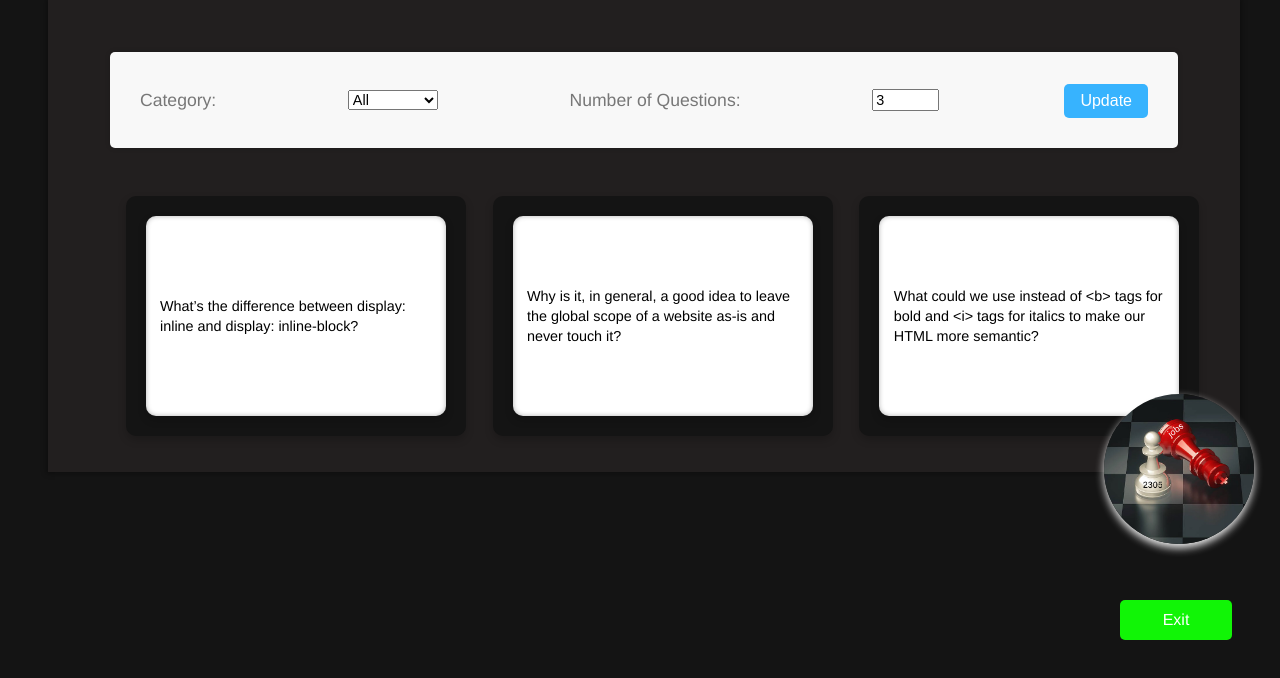
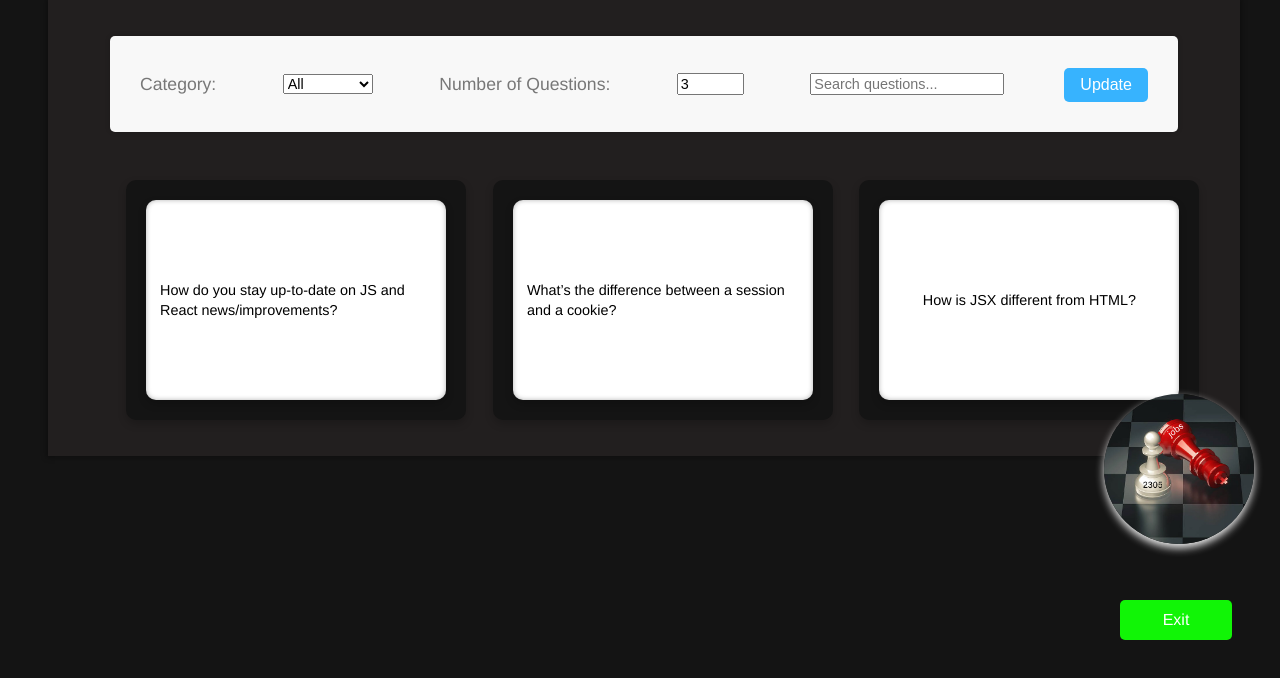
Before and after one commit to Sulton88Mehron90/interview-prep-questions, a React (Create React App) app: page /flashcards in a window 1280 px wide. Shown: the top 678 px of the page. Built offline with nearby package versions, Linux system fonts and the light colour scheme.

Commit message:
Add search to app

```diff
--- a/src/Components/FlashcardContainer/FlashcardContainer.js
+++ b/src/Components/FlashcardContainer/FlashcardContainer.js
@@ -1,3 +1,136 @@
+// import React, { useState, useEffect } from 'react';
+// import PropTypes from 'prop-types';
+// import Flashcard from '../Flashcard/Flashcard';
+// import { useNavigate, useLocation } from 'react-router-dom';
+// import { Link } from 'react-router-dom';
+// import BrainImage from '../../Images/chess2305job.jpeg';
+// import './FlashcardContainer.css';
+
+
+// function shuffleArray(array) {
+//   let currentIndex = array.length, randomIndex;
+
+//   while (currentIndex !== 0) {
+
+//     randomIndex = Math.floor(Math.random() * currentIndex);
+//     currentIndex--;
+
+//     [array[currentIndex], array[randomIndex]] = [
+//       array[randomIndex], array[currentIndex]];
+//   }
+
+//   return array;
+// }
+
+// export default function FlashcardContainer({ flashcards }) {
+//   const navigate = useNavigate();
+//   const location = useLocation();
+
+//   const [category, setCategory] = useState(location.state?.category || 'all');
+
+//   const [numberOfQuestions, setNumberOfQuestions] = useState(location.state?.numberOfQuestions || 3);
+//   const [filteredFlashcards, setFilteredFlashcards] = useState([]);
+//   const [flippedStates, setFlippedStates] = useState({});
+//   const [searchQuery, setSearchQuery] = useState('');
+
+//   const handleSearchChange = (e) => {
+//     setSearchQuery(e.target.value);
+//     updateFilteredFlashcards(category, numberOfQuestions, e.target.value);
+//   };
+
+//   useEffect(() => {
+//     let filtered = flashcards;
+
+//     if (category !== 'all') {
+//       filtered = flashcards.filter(card => card.category === category);
+//     } else {
+//       filtered = shuffleArray([...flashcards]);
+//     }
+
+//     setFilteredFlashcards(filtered.slice(0, numberOfQuestions));
+
+//     setFlippedStates({});
+
+//   }, [category, numberOfQuestions, flashcards]);
+
+//   const handleCategoryChange = (e) => {
+//     setCategory(e.target.value);
+//   };
+
+//   const handleNumberOfQuestionsChange = (e) => {
+//     const value = parseInt(e.target.value, 10);
+//     if (!isNaN(value) && value >= 1) {
+//       setNumberOfQuestions(value);
+//     } else if (e.target.value === "") {
+//       setNumberOfQuestions(1);
+//     }
+//   };
+
+//   const handleSubmit = (event) => {
+//     event.preventDefault();
+
+//     navigate('/flashcards', { state: { category, numberOfQuestions } });
+//   };
+
+//   const handleRefresh = () => {
+//     navigate('/');
+//     setTimeout(() => navigate('/flashcards'), 0);
+//   };
+
+
+//   return (
+//     <div className='container' role="main">
+//         <div className='card-grid' aria-live="polite"></div>
+//       <form onSubmit={handleSubmit} className="category-form">
+//         <label htmlFor="category-select">Category:</label>
+//         <select id="category-select" value={category} onChange={handleCategoryChange} required>
+//           <option value="all">All</option>
+//           <option value="fe">Frontend</option>
+//           <option value="be">Backend</option>
+//           <option value="behavioral">Behavioral</option>
+//         </select>
+//         <label htmlFor="number-of-questions">Number of Questions:</label>
+//         <input
+//           className="smaller-text"
+//           id="number-of-questions"
+//           type="number"
+//           value={numberOfQuestions}
+//           onChange={handleNumberOfQuestionsChange}
+//           min="1"
+//           max="154"
+//           required
+//         />
+//         <button type="submit" className="update-button">Update</button>
+//       </form>
+//       <div className='card-grid' aria-live="polite">
+//         {filteredFlashcards.map((flashcard, index) => (
+//           <Flashcard
+//             key={flashcard.id || index}
+//             flashcard={flashcard}
+//             flipped={flippedStates[flashcard.id]}
+//             onFlip={() => setFlippedStates({ ...flippedStates, [flashcard.id]: !flippedStates[flashcard.id] })}
+//           />
+//         ))}
+//         <div className="exit-and-brain-container">
+//           <Link to="/" className="button go-back-button" aria-label="Return to home">Exit</Link>
+//           <img src={BrainImage} alt="Brain" className="brain-img" onClick={handleRefresh} />
+//         </div>
+//       </div>
+//     </div>
+//   );
+// }
+
+// FlashcardContainer.propTypes = {
+//   flashcards: PropTypes.arrayOf(
+//     PropTypes.shape({
+//       id: PropTypes.oneOfType([PropTypes.string, PropTypes.number]),
+//       question: PropTypes.string.isRequired,
+//       answer: PropTypes.string.isRequired,
+//       category: PropTypes.string.isRequired,
+//     })
+//   ).isRequired,
+// };
+
 import React, { useState, useEffect } from 'react';
 import PropTypes from 'prop-types';
 import Flashcard from '../Flashcard/Flashcard';
@@ -6,19 +139,14 @@ import { Link } from 'react-router-dom';
 import BrainImage from '../../Images/chess2305job.jpeg';
 import './FlashcardContainer.css';
 
-
 function shuffleArray(array) {
   let currentIndex = array.length, randomIndex;
 
   while (currentIndex !== 0) {
-
     randomIndex = Math.floor(Math.random() * currentIndex);
     currentIndex--;
-
-    [array[currentIndex], array[randomIndex]] = [
-      array[randomIndex], array[currentIndex]];
+    [array[currentIndex], array[randomIndex]] = [array[randomIndex], array[currentIndex]];
   }
-
   return array;
 }
 
@@ -27,25 +155,32 @@ export default function FlashcardContainer({ flashcards }) {
   const location = useLocation();
 
   const [category, setCategory] = useState(location.state?.category || 'all');
-
   const [numberOfQuestions, setNumberOfQuestions] = useState(location.state?.numberOfQuestions || 3);
   const [filteredFlashcards, setFilteredFlashcards] = useState([]);
   const [flippedStates, setFlippedStates] = useState({});
+  const [searchQuery, setSearchQuery] = useState('');
 
-  useEffect(() => {
+  const updateFilteredFlashcards = () => {
     let filtered = flashcards;
 
     if (category !== 'all') {
       filtered = flashcards.filter(card => card.category === category);
-    } else {
-      filtered = shuffleArray([...flashcards]);
     }
 
-    setFilteredFlashcards(filtered.slice(0, numberOfQuestions));
+    if (searchQuery) {
+      filtered = filtered.filter(
+        card => card.question.toLowerCase().includes(searchQuery.toLowerCase()) ||
+                card.answer.toLowerCase().includes(searchQuery.toLowerCase())
+      );
+    }
 
+    setFilteredFlashcards(shuffleArray(filtered).slice(0, numberOfQuestions));
     setFlippedStates({});
+  };
 
-  }, [category, numberOfQuestions, flashcards]);
+  useEffect(() => {
+    updateFilteredFlashcards();
+  }, [category, numberOfQuestions, flashcards, searchQuery]);
 
   const handleCategoryChange = (e) => {
     setCategory(e.target.value);
@@ -53,16 +188,15 @@ export default function FlashcardContainer({ flashcards }) {
 
   const handleNumberOfQuestionsChange = (e) => {
     const value = parseInt(e.target.value, 10);
-    if (!isNaN(value) && value >= 1) {
-      setNumberOfQuestions(value);
-    } else if (e.target.value === "") {
-      setNumberOfQuestions(1);
-    }
+    setNumberOfQuestions(isNaN(value) ? 1 : value);
+  };
+
+  const handleSearchChange = (e) => {
+    setSearchQuery(e.target.value);
   };
 
   const handleSubmit = (event) => {
     event.preventDefault();
-
     navigate('/flashcards', { state: { category, numberOfQuestions } });
   };
 
@@ -71,10 +205,8 @@ export default function FlashcardContainer({ flashcards }) {
     setTimeout(() => navigate('/flashcards'), 0);
   };
 
-
   return (
     <div className='container' role="main">
-        <div className='card-grid' aria-live="polite"></div>
       <form onSubmit={handleSubmit} className="category-form">
         <label htmlFor="category-select">Category:</label>
         <select id="category-select" value={category} onChange={handleCategoryChange} required>
@@ -93,6 +225,12 @@ export default function FlashcardContainer({ flashcards }) {
           min="1"
           max="154"
           required
+        />
+        <input
+          type="text"
+          placeholder="Search questions..."
+          value={searchQuery}
+          onChange={handleSearchChange}
         />
         <button type="submit" className="update-button">Update</button>
       </form>
```
Also changed, not shown: src/Images/brain1.png (deleted).
